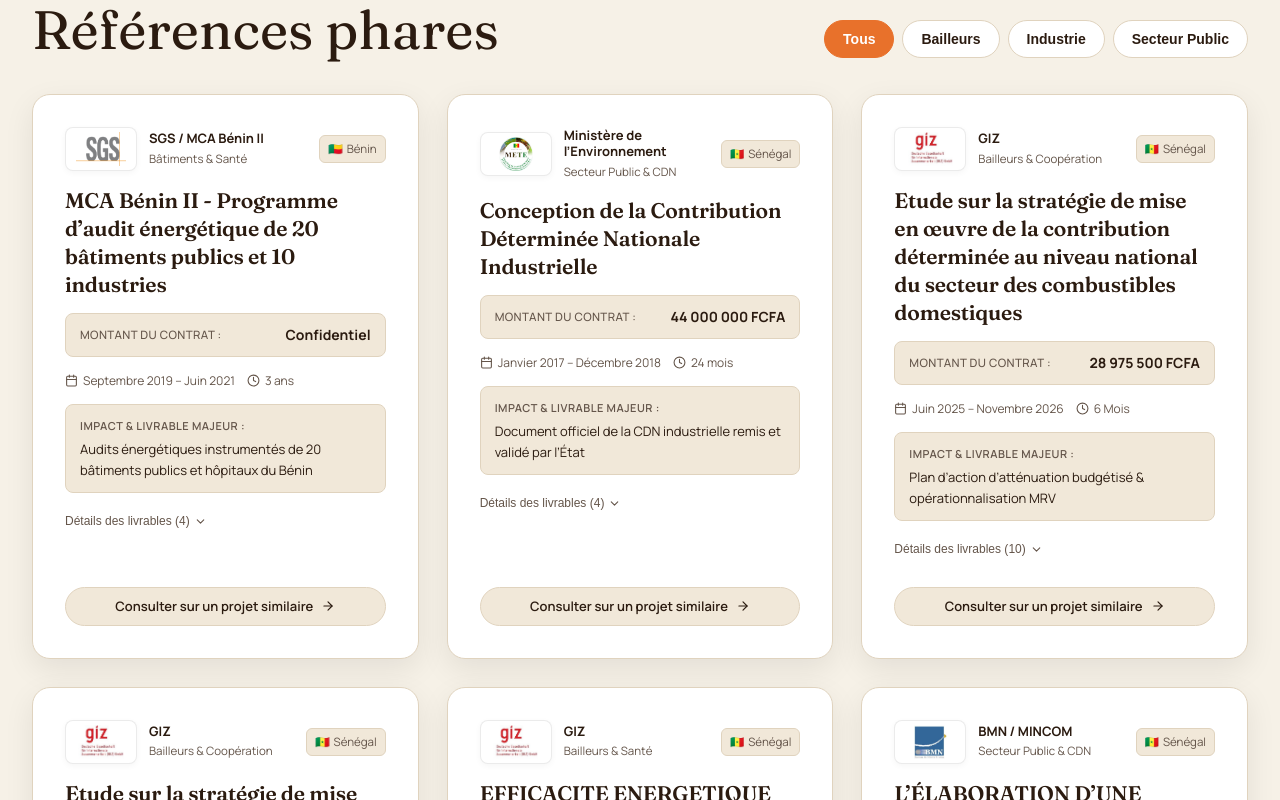
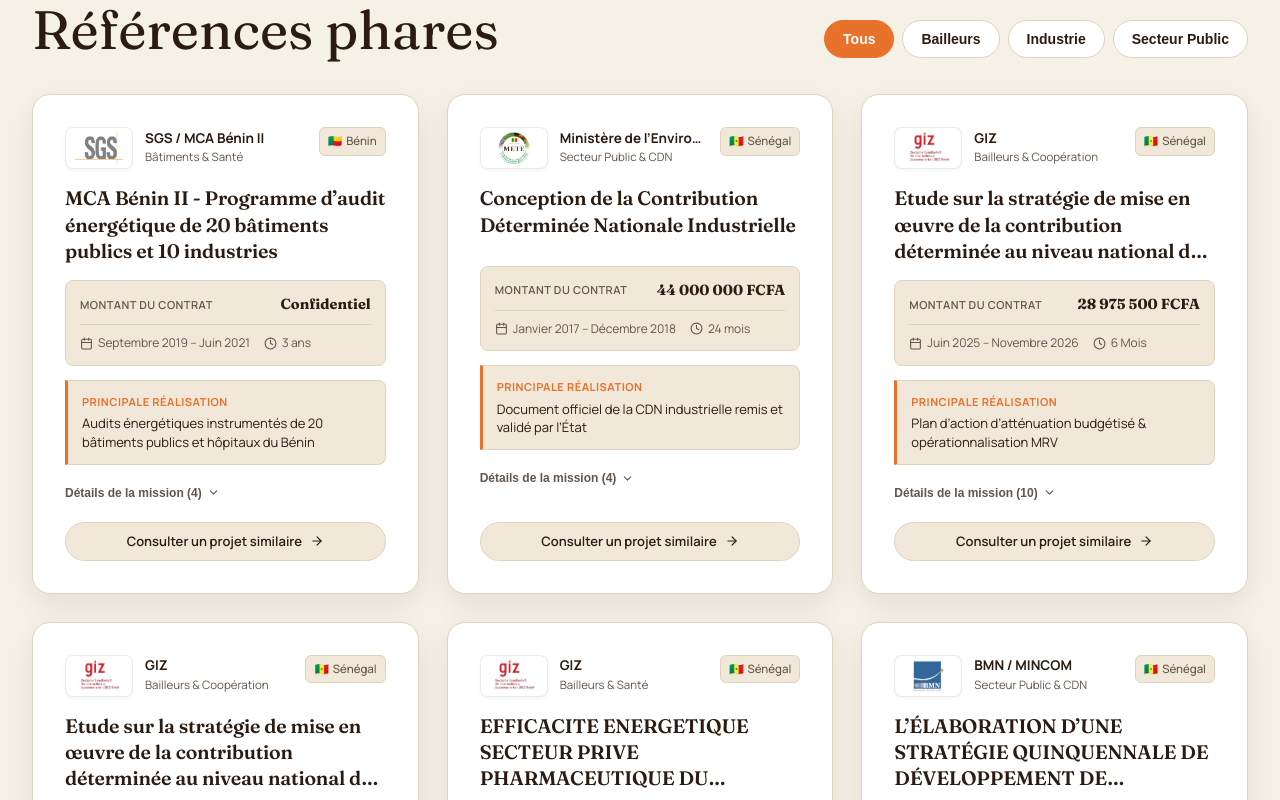
Before and after one commit to SarrMouhamadu/SEA, a React (Vite) app in the folder client/: page / in a window 1280 px wide. Shown: the part 2660-3460 px from the top of the page. Built offline with nearby package versions, Linux system fonts and the light colour scheme.

Commit message:
feat(ui/ux): restructuration et optimisation cognitive des cartes de references

```diff
--- a/client/src/App.css
+++ b/client/src/App.css
@@ -676,10 +676,46 @@
   border-color: var(--color-orange);
 }
 
-/* --- Badges & Logos des Cartes Références Projets --- */
+/* --- Optimisation UI/UX : Cartes Références Projets --- */
+.reference-card {
+  display: flex;
+  flex-direction: column;
+  height: 100%;
+  padding: 24px;
+  background: var(--theme-surface);
+  border: 1px solid var(--theme-border);
+  border-radius: var(--radius-lg);
+  box-shadow: var(--theme-card-shadow);
+  transition: transform 0.25s ease, box-shadow 0.25s ease, border-color 0.25s ease;
+  position: relative;
+}
+
+.reference-card:hover {
+  transform: translateY(-4px);
+  border-color: rgba(232, 113, 43, 0.35);
+  box-shadow: 0 12px 28px rgba(0, 0, 0, 0.08);
+}
+
+/* A. En-tête */
+.ref-card-header {
+  display: flex;
+  justify-content: space-between;
+  align-items: flex-start;
+  gap: 12px;
+  margin-bottom: 16px;
+}
+
+.ref-client-group {
+  display: flex;
+  align-items: center;
+  gap: 12px;
+  min-width: 0;
+  flex: 1;
+}
+
 .ref-card-logo-box {
-  width: 72px;
-  height: 44px;
+  width: 68px;
+  height: 42px;
   background: #ffffff;
   border-radius: 8px;
   display: flex;
@@ -687,7 +723,7 @@
   justify-content: center;
   padding: 4px 6px;
   border: 1px solid rgba(0, 0, 0, 0.08);
-  box-shadow: 0 2px 6px rgba(0, 0, 0, 0.04);
+  box-shadow: 0 2px 4px rgba(0, 0, 0, 0.04);
   flex-shrink: 0;
 }
 
@@ -697,14 +733,57 @@
   object-fit: contain;
 }
 
+.ref-client-meta {
+  min-width: 0;
+}
+
+.ref-client-name {
+  font-size: 13.5px;
+  font-weight: 700;
+  color: var(--theme-text);
+  line-height: 1.25;
+  white-space: nowrap;
+  overflow: hidden;
+  text-overflow: ellipsis;
+}
+
+.ref-client-cat {
+  font-size: 11.5px;
+  color: var(--theme-text-muted);
+  margin-top: 2px;
+  white-space: nowrap;
+  overflow: hidden;
+  text-overflow: ellipsis;
+}
+
+.ref-country-badge {
+  font-size: 11.5px;
+  font-weight: 500;
+  color: var(--theme-text-muted);
+  background: var(--theme-surface-alt);
+  padding: 4px 8px;
+  border-radius: 6px;
+  border: 1px solid var(--theme-border);
+  display: inline-flex;
+  align-items: center;
+  gap: 4px;
+  flex-shrink: 0;
+}
+
+/* B. Titre du projet */
 .ref-card-title {
   font-family: var(--font-display);
-  font-size: 1.32rem;
+  font-size: 1.22rem;
   font-weight: 600;
   color: var(--theme-text);
-  line-height: 1.32;
-  margin-bottom: 14px;
+  line-height: 1.35;
+  margin: 0 0 16px 0;
   letter-spacing: -0.2px;
+  min-height: 3.3em;
+  display: -webkit-box;
+  -webkit-line-clamp: 3;
+  -webkit-box-orient: vertical;
+  overflow: hidden;
   transition: color 0.2s ease;
 }
 
@@ -712,56 +791,128 @@
   color: var(--color-orange);
 }
 
-.ref-rank-badge {
-  display: inline-flex;
-  align-items: center;
-  gap: 4px;
-  padding: 3px 8px;
-  border-radius: 6px;
-  font-size: 11px;
-  font-weight: 600;
-  background: var(--theme-surface-alt);
-  color: var(--theme-text);
-  border: 1px solid var(--theme-border);
-}
-
-.ref-rank-badge.rank-top {
-  border-color: rgba(232, 113, 43, 0.4);
-  color: var(--color-orange);
-}
-
-.ref-amount-banner {
+/* C. Informations contractuelles */
+.ref-contract-block {
   background: var(--theme-surface-alt);
   border: 1px solid var(--theme-border);
   border-radius: 8px;
-  padding: 10px 14px;
+  padding: 12px 14px;
   margin-bottom: 14px;
 }
 
-.ref-amount-value {
-  font-size: 14px;
-  font-weight: 700;
-  color: var(--theme-text);
-}
-
-.ref-impact-box {
-  background: var(--theme-surface-alt);
-  border: 1px solid var(--theme-border);
-  padding: 12px 14px;
-  border-radius: 8px;
-  margin-bottom: 14px;
-  font-size: 13px;
-  color: var(--theme-text);
-}
-
-.ref-impact-label {
-  display: block;
+.ref-contract-amount-row {
+  display: flex;
+  justify-content: space-between;
+  align-items: center;
+  gap: 8px;
+}
+
+.ref-contract-label {
   font-size: 11px;
   text-transform: uppercase;
   letter-spacing: 0.5px;
   color: var(--theme-text-muted);
   font-weight: 600;
+}
+
+.ref-contract-val {
+  font-size: 14.5px;
+  font-weight: 700;
+  color: var(--theme-text);
+  font-family: var(--font-display);
+}
+
+.ref-contract-submeta {
+  display: flex;
+  flex-wrap: wrap;
+  align-items: center;
+  gap: 14px;
+  margin-top: 8px;
+  padding-top: 8px;
+  border-top: 1px solid var(--theme-border);
+  font-size: 12px;
+  color: var(--theme-text-muted);
+}
+
+.ref-meta-item {
+  display: inline-flex;
+  align-items: center;
+  gap: 5px;
+}
+
+/* D. Principale réalisation */
+.ref-realisation-block {
+  background: var(--theme-surface-alt);
+  border: 1px solid var(--theme-border);
+  border-left: 3px solid var(--color-orange);
+  border-radius: 0 8px 8px 0;
+  padding: 12px 14px;
+  margin-bottom: 14px;
+}
+
+.ref-realisation-label {
+  display: block;
+  font-size: 11px;
+  text-transform: uppercase;
+  letter-spacing: 0.5px;
+  color: var(--color-orange);
+  font-weight: 700;
   margin-bottom: 4px;
+}
+
+.ref-realisation-text {
+  font-size: 13px;
+  color: var(--theme-text);
+  line-height: 1.45;
+  margin: 0;
+}
+
+/* E. Détails de la mission (Dépliable) */
+.ref-details-toggle {
+  background: none;
+  border: none;
+  color: var(--theme-text-muted);
+  font-size: 12px;
+  font-weight: 600;
+  cursor: pointer;
+  display: inline-flex;
+  align-items: center;
+  gap: 5px;
+  padding: 4px 0;
+  margin-bottom: 6px;
+  transition: color 0.15s ease;
+}
+
+.ref-details-toggle:hover {
+  color: var(--color-orange);
+}
+
+.ref-details-list {
+  list-style: none;
+  padding: 12px 14px;
+  margin: 6px 0 14px 0;
+  background: var(--theme-surface-alt);
+  border-radius: 8px;
+  border: 1px solid var(--theme-border);
+  display: flex;
+  flex-direction: column;
+  gap: 8px;
+  animation: fadeIn 0.2s ease;
+}
+
+.ref-details-item {
+  display: flex;
+  align-items: flex-start;
+  gap: 8px;
+  font-size: 12px;
+  color: var(--theme-text);
+  line-height: 1.45;
+}
+
+/* F. Action */
+.ref-action-box {
+  margin-top: auto;
+  padding-top: 12px;
 }
 
 .products-section {
--- a/client/src/components/ReferenceCard.jsx
+++ b/client/src/components/ReferenceCard.jsx
@@ -9,14 +9,14 @@ export default function ReferenceCard({ item }) {
     ? '🇧🇯'
     : '🇸🇳';
 
+  const hasDuration = item.duration && item.duration !== "Mission d'ingénierie";
+
   return (
-    <div className="card reference-card card-interactive" style={{ display: 'flex', flexDirection: 'column', height: '100%', position: 'relative' }}>
+    <div className="card reference-card card-interactive">
 
-      {/* 1. En-tête : Logo Partenaire / Client & Rang */}
-      <div style={{ display: 'flex', justifyContent: 'space-between', alignItems: 'center', gap: '12px', marginBottom: '16px' }}>
-
-        {/* Boîte Logo Partenaire Officiel */}
-        <div style={{ display: 'flex', alignItems: 'center', gap: '12px' }}>
+      {/* A. En-tête : Logo, Nom Client, Catégorie & Pays */}
+      <div className="ref-card-header">
+        <div className="ref-client-group">
           {item.clientLogo && (
             <div className="ref-card-logo-box">
               <img
@@ -27,117 +27,80 @@ export default function ReferenceCard({ item }) {
               />
             </div>
           )}
-          <div>
-            <div style={{ fontWeight: 700, fontSize: '13px', color: 'var(--theme-text)', lineHeight: 1.25 }}>
+          <div className="ref-client-meta">
+            <div className="ref-client-name" title={item.clientBadge || item.client}>
               {item.clientBadge || item.client}
             </div>
-            <div style={{ fontSize: '11.5px', color: 'var(--theme-text-muted)', marginTop: '3px' }}>
+            <div className="ref-client-cat" title={item.sectorLabel}>
               {item.sectorLabel}
             </div>
           </div>
         </div>
 
-        {/* Pays */}
-        <div style={{ display: 'flex', alignItems: 'center' }}>
-          <span style={{ fontSize: '11.5px', color: 'var(--theme-text-muted)', display: 'inline-flex', alignItems: 'center', gap: '4px', background: 'var(--theme-surface-alt)', padding: '4px 8px', borderRadius: '6px', border: '1px solid var(--theme-border)' }}>
-            <span>{countryFlag}</span> {item.country || 'Sénégal'}
-          </span>
+        <div className="ref-country-badge">
+          <span>{countryFlag}</span>
+          <span>{item.country || 'Sénégal'}</span>
         </div>
       </div>
 
-      {/* 2. Titre officiel du projet */}
-      <h3 className="ref-card-title">
+      {/* B. Titre du projet */}
+      <h3 className="ref-card-title" title={item.title}>
         {item.title}
       </h3>
 
-      {/* 3. Ligne Montant Contractuel Sobre */}
-      <div className="ref-amount-banner">
-        <div style={{ display: 'flex', justifyContent: 'space-between', alignItems: 'center' }}>
-          <span style={{ fontSize: '11.5px', color: 'var(--theme-text-muted)', textTransform: 'uppercase', letterSpacing: '0.4px', fontWeight: 500 }}>
-            Montant du contrat :
-          </span>
-          <span className="ref-amount-value">
-            {item.contractValue}
-          </span>
+      {/* C. Informations contractuelles (Montant, Période, Durée) */}
+      <div className="ref-contract-block">
+        <div className="ref-contract-amount-row">
+          <span className="ref-contract-label">Montant du contrat</span>
+          <span className="ref-contract-val">{item.contractValue}</span>
         </div>
-      </div>
 
-      {/* 4. Métadonnées Calendrier & Durée (Teintes neutres) */}
-      <div style={{
-        display: 'flex',
-        flexWrap: 'wrap',
-        alignItems: 'center',
-        gap: '12px',
-        marginBottom: '14px',
-        fontSize: '12px',
-        color: 'var(--theme-text-muted)'
-      }}>
-        {item.period && (
-          <div style={{ display: 'inline-flex', alignItems: 'center', gap: '5px' }}>
-            <Calendar size={13} color="var(--theme-text-muted)" />
-            <span>{item.period}</span>
-          </div>
-        )}
-        {item.duration && (
-          <div style={{ display: 'inline-flex', alignItems: 'center', gap: '5px' }}>
-            <Clock size={13} color="var(--theme-text-muted)" />
-            <span>{item.duration}</span>
+        {(item.period || hasDuration) && (
+          <div className="ref-contract-submeta">
+            {item.period && (
+              <span className="ref-meta-item">
+                <Calendar size={13} />
+                <span>{item.period}</span>
+              </span>
+            )}
+            {hasDuration && (
+              <span className="ref-meta-item">
+                <Clock size={13} />
+                <span>{item.duration}</span>
+              </span>
+            )}
           </div>
         )}
       </div>
 
-      {/* 5. Impact & Livrable clé (Encadré sobre et harmonieux) */}
+      {/* D. Principale réalisation */}
       {item.keyImpact && (
-        <div className="ref-impact-box">
-          <span className="ref-impact-label">
-            Impact & Livrable majeur :
-          </span>
-          <div>{item.keyImpact}</div>
+        <div className="ref-realisation-block">
+          <span className="ref-realisation-label">Principale réalisation</span>
+          <p className="ref-realisation-text">{item.keyImpact}</p>
         </div>
       )}
 
-      {/* 6. Déroulé des Objectifs / Activités principales */}
+      {/* E. Détails de la mission (Dépliable) */}
       {item.objectives && item.objectives.length > 0 && (
-        <div style={{ marginBottom: '16px' }}>
+        <div>
           <button
             type="button"
             onClick={() => setShowDetails(!showDetails)}
-            style={{
-              background: 'none',
-              border: 'none',
-              color: 'var(--theme-text-muted)',
-              fontSize: '12px',
-              fontWeight: 500,
-              cursor: 'pointer',
-              display: 'inline-flex',
-              alignItems: 'center',
-              gap: '4px',
-              padding: '2px 0'
-            }}
+            className="ref-details-toggle"
+            aria-expanded={showDetails}
           >
-            {showDetails ? (
-              <>Masquer les livrables <ChevronUp size={13} /></>
-            ) : (
-              <>Détails des livrables ({item.objectives.length}) <ChevronDown size={13} /></>
-            )}
+            <span>
+              {showDetails ? 'Masquer les détails' : `Détails de la mission (${item.objectives.length})`}
+            </span>
+            {showDetails ? <ChevronUp size={13} /> : <ChevronDown size={13} />}
           </button>
 
           {showDetails && (
-            <ul style={{
-              listStyle: 'none',
-              padding: '12px 14px',
-              margin: '8px 0 0 0',
-              background: 'var(--theme-surface-alt)',
-              borderRadius: '8px',
-              border: '1px solid var(--theme-border)',
-              display: 'flex',
-              flexDirection: 'column',
-              gap: '8px',
-              animation: 'fadeIn 0.2s ease'
-            }}>
+            <ul className="ref-details-list">
               {item.objectives.map((obj, i) => (
-                <li key={i} style={{ display: 'flex', alignItems: 'flex-start', gap: '8px', fontSize: '12px', color: 'var(--theme-text-muted)', lineHeight: 1.45 }}>
-                  <Check size={13} color="var(--theme-text-muted)" style={{ flexShrink: 0, marginTop: '2px' }} />
+                <li key={i} className="ref-details-item">
+                  <Check size={13} style={{ color: 'var(--color-orange)', flexShrink: 0, marginTop: '2px' }} />
                   <span>{obj}</span>
                 </li>
               ))}
@@ -146,14 +109,14 @@ export default function ReferenceCard({ item }) {
         </div>
       )}
 
-      {/* 7. Bouton contact */}
-      <div style={{ marginTop: 'auto', paddingTop: '10px' }}>
+      {/* F. Action */}
+      <div className="ref-action-box">
         <Link
           to="/contact"
           className="btn btn-secondary btn-sm"
           style={{ width: '100%', justifyContent: 'center' }}
         >
-          Consulter sur un projet similaire <ArrowRight size={14} />
+          Consulter un projet similaire <ArrowRight size={14} />
         </Link>
       </div>
 
```
